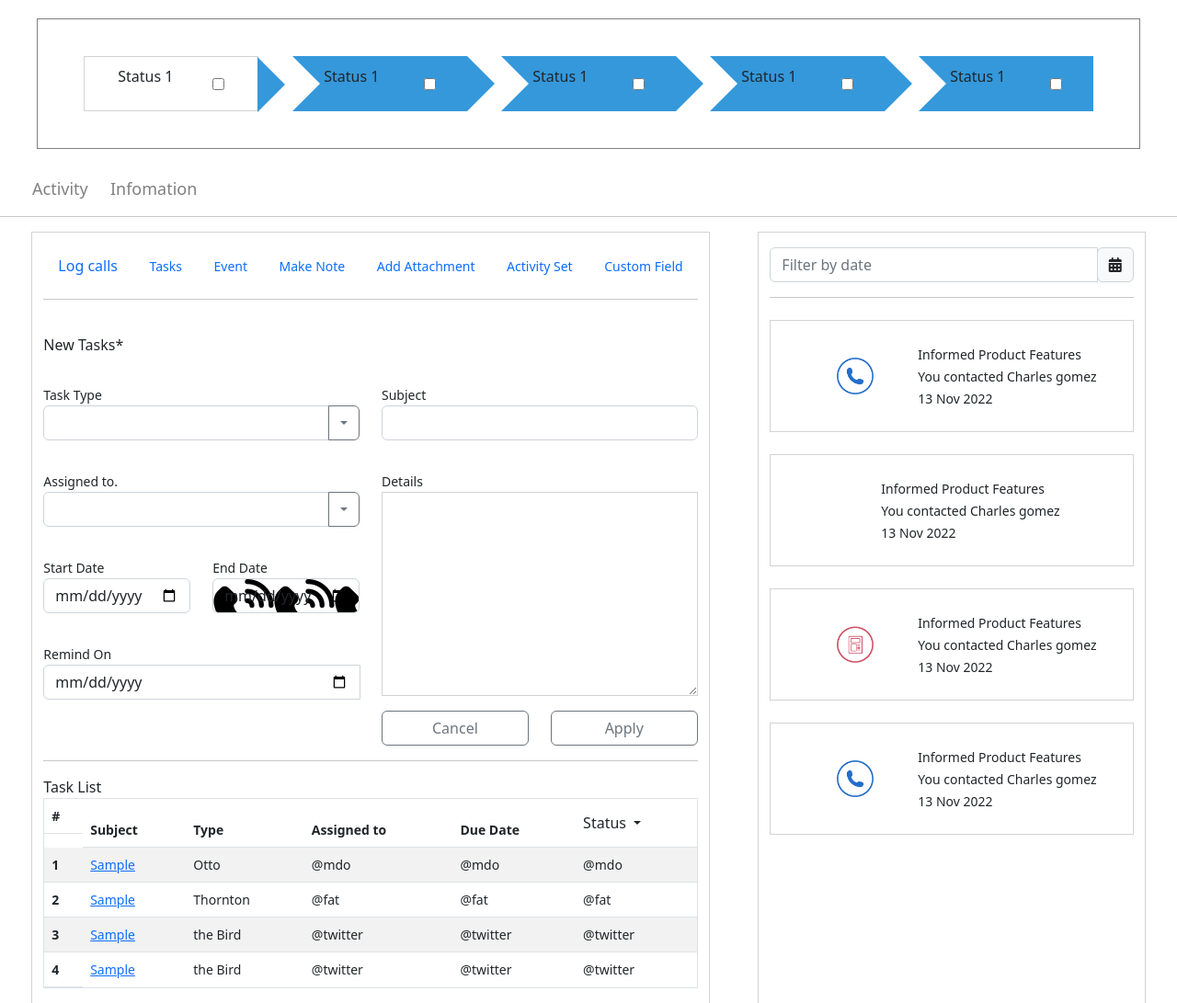
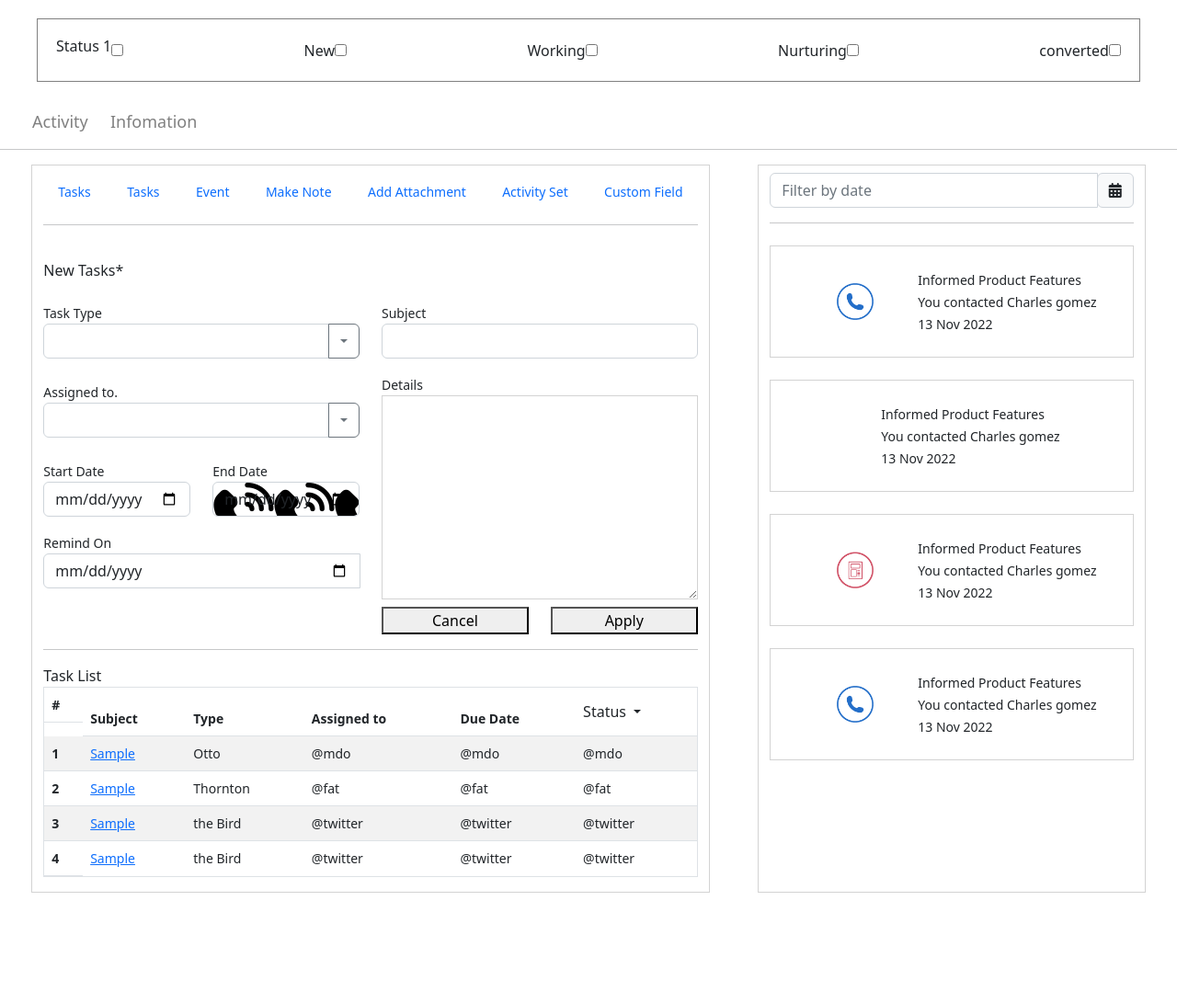
Before and after one commit to akshay643/pepper, a plain HTML site: page index.html in a window 1280 px wide. Shown: the whole page at 92% size. After the commit the page ends 971 px from the top, so only its background shows below. Drawn offline with nearby package versions, Linux system fonts and the light colour scheme; files whose address does not match are found by name.

Commit message:
Add files via upload

```diff
--- a/index.html
+++ b/index.html
@@ -20,32 +20,44 @@
 </head>
 <body>
 
+
+
+
     <section>
-    <div class="main">
 
-        <div class="item1">
-          <P>Status 1</P>
-          <input type="checkbox" />
+        <div class=" w-100 mx-auto align-items-center justify-content-between d-flex">
+            <div class=" one d-flex align-items-center justify-content-around">
+                <h6>Status 1</h6>
+                <input type="checkbox" class="checkbox-round ">
             </div>
-        <div class="item">
-            <P>Status 1</P>
-            <input type="checkbox" />
+
+            <div class=" middle d-flex align-items-center justify-content-around">
+                <f6>New</f6>
+                <input type="checkbox" class="checkbox-round">
             </div>
-          <div class="item">
-            <P>Status 1</P>
-            <input type="checkbox" />
+
+            <div class=" middle d-flex align-items-center justify-content-around">
+                <f6>Working</f6>
+                <input type="checkbox" class="checkbox-round">
             </div>
-          <div class="item">
-            <P>Status 1</P>
-            <input type="checkbox" />
+
+            <div class=" middle d-flex align-items-center justify-content-around">
+                <f6>Nurturing</f6>
+                <input type="checkbox" class="checkbox-round">
             </div>
-          <div class="item5">
-            <P>Status 1</P>
-            <input type="checkbox" />
+
+            <div class=" end d-flex align-items-center justify-content-around">
+                 <f6>converted</f6>
+                <input type="checkbox" class="checkbox-round" id = "checkbox-round">
             </div>
 
 
         </div>
+
+
+
+
+
     </section>
 
 
@@ -67,12 +79,12 @@
     <div class="row d-flex mx-2 justify-content-around">
 
         <div class="left col-12 col-lg-7">
-            <ul class=" nav d-flex justify-content-between flex-nowrap text-nowrap  my-3 overflow-scroll">
+            <ul class=" nav d-flex justify-content-between flex-nowrap text-nowrap  my-2 overflow-scroll">
                 <li class="nav-item">
-                  <a class="nav-link active" aria-current="page" href="#">Log calls</a>
+                    <a class="nav-link "  onclick="addclass()" href="#"><small>Tasks</small></a>
                 </li>
                 <li class="nav-item">
-                  <a class="nav-link" href="#"><small>Tasks</small></a>
+                  <a class="nav-link active" href="#"><small>Tasks</small></a>
                 </li>
                 <li class="nav-item">
                   <a class="nav-link" href="#"><small>Event</small></a>
@@ -107,7 +119,7 @@
 
                             <div class="col-12 col-lg-6">
 
-                                <label class="w-100 my-3" for=""><small>Task Type</small>
+                                <label class="w-100 my-2" for=""><small>Task Type</small>
                                     <div class="input-group mb-3">
                                         <input type="text" class="form-control" aria-label="Text input with dropdown button">
                                         <button class="btn btn-outline-secondary dropdown-toggle" type="button" data-bs-toggle="dropdown" aria-expanded="false"></button>
@@ -141,7 +153,7 @@
 
                                     <div class="col-12 col-lg-6">
 
-                                        <label class="w-100 my-3" for=""><small>Start Date</small>
+                                        <label class="w-100 my-2" for=""><small>Start Date</small>
                                             <div class="input-group">
                                                     <div class="input-group date" id="datepicker">
                                                       <input type="date" class="form-control" id="date"/>
@@ -157,7 +169,7 @@
                                     </div>
 
                                     <div class="col-12 col-lg-6">
-                                        <label class="w-100 my-3" for=""><small>End Date </small>
+                                        <label class="w-100 my-2" for=""><small>End Date </small>
                                             <div class="input-group">
                                                     <div class="input-group date" id="datepicker">
                                                       <input type="date" class="form-control input" id="date"/>
@@ -179,7 +191,7 @@
 
 
 
-                                <label class="w-100 my-3" for=""><small>Remind On</small>
+                                <label class="w-100 my-2" for=""><small>Remind On</small>
                                     <div class="input-group">
                                             <div class="input-group date" id="datepicker">
                                               <input type="date" class="form-control" id="date"/>
@@ -203,10 +215,10 @@
 
 
                             <div class="col-12 col-lg-6">
-                                <label class="w-100 my-3" for=""><small>Subject</small>
+                                <label class="w-100 my-2" for=""><small>Subject</small>
                                     <input type="text" class="form-control" id="date"/>                                </label>
 
-                                <label class="w-100 my-3" for=""><small>Details</small>
+                                <label class="w-100 my-2" for=""><small>Details</small>
                                     <div class="input-group h-100">
                                         <textarea class="w-100" name="" id="" cols="30" rows="9"></textarea>
 
@@ -217,10 +229,10 @@
                                 <div class="row">
 
                                     <div class="col-6">
-                                        <button type="button" class="btn btn-outline-secondary  w-100">Cancel</button>
+                                        <button type="button" class=" buttons  w-100">Cancel</button>
                                     </div>
                                     <div class="col-6">
-                                        <button type="button" class="btn btn-outline-secondary  w-100">Apply</button>
+                                        <button type="button" class="buttons w-100">Apply</button>
                                     </div>
                                 </div>
 
@@ -304,7 +316,7 @@
 
 
         <div class="right col-12 col-lg-4 mx-0 ">
-                <div class="input-group my-3">
+                <div class="input-group my-2">
                         <div class="input-group date" id="datepicker">
                           <input type="text" class="form-control" id="date" placeholder="Filter by date"/>
                           <span class="input-group-append">
@@ -393,5 +405,6 @@
 
     <script src="https://cdn.jsdelivr.net/npm/@popperjs/core@2.11.5/dist/umd/popper.min.js" integrity="sha384-Xe+8cL9oJa6tN/veChSP7q+mnSPaj5Bcu9mPX5F5xIGE0DVittaqT5lorf0EI7Vk" crossorigin="anonymous"></script>
     <script src="https://cdn.jsdelivr.net/npm/bootstrap@5.2.0/dist/js/bootstrap.min.js" integrity="sha384-ODmDIVzN+pFdexxHEHFBQH3/9/vQ9uori45z4JjnFsRydbmQbmL5t1tQ0culUzyK" crossorigin="anonymous"></script>
+    <script src="index.js"></script>
 </body>
 </html>
```
Lines whose indentation alone changed are shown as unchanged.
